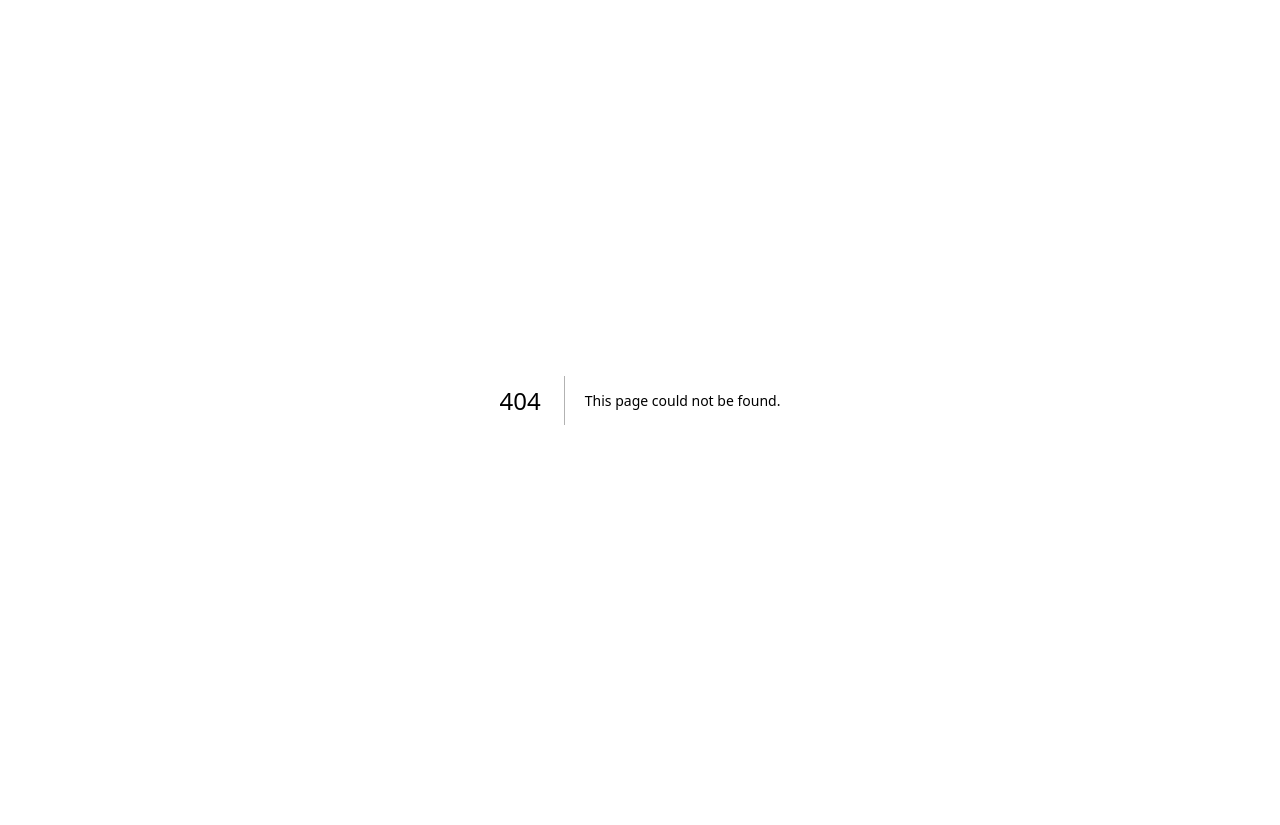
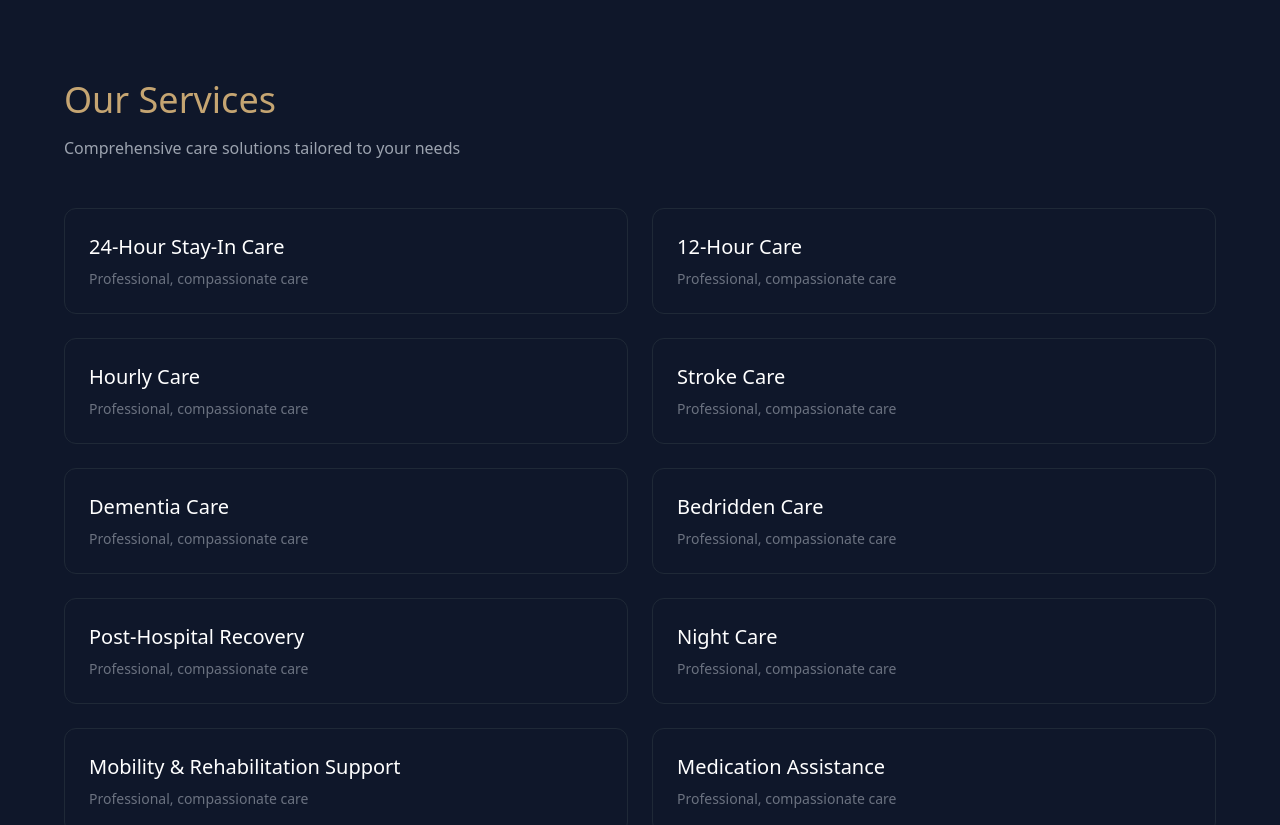
Before and after one commit to AurelionConcierge/aurelion-website, a Next.js app: page /services in a window 1280 px wide. Before the commit this address had no page. Shown: the top 825 px of the page. Before the commit the page ends 800 px from the top, so only its background shows below. Built offline with nearby package versions, Linux system fonts and the light colour scheme.

Commit message:
Create services.js

```diff
--- /dev/null
+++ b/pages/services.js
@@ -0,0 +1,38 @@
+import Link from 'next/link'
+
+const services = [
+  '24-Hour Stay-In Care',
+  '12-Hour Care',
+  'Hourly Care',
+  'Stroke Care',
+  'Dementia Care',
+  'Bedridden Care',
+  'Post-Hospital Recovery',
+  'Night Care',
+  'Mobility & Rehabilitation Support',
+  'Medication Assistance'
+]
+
+export default function Services() {
+  return (
+    <div className="min-h-screen bg-dark py-20 px-4">
+      <div className="max-w-6xl mx-auto">
+        <h1 className="text-4xl font-light mb-4 text-gold">Our Services</h1>
+        <p className="text-gray-400 mb-12">Comprehensive care solutions tailored to your needs</p>
+        <div className="grid md:grid-cols-2 gap-6">
+          {services.map((s, i) => (
+            <div key={i} className="border border-gray-800 p-6 rounded-xl hover:border-gold transition">
+              <h3 className="text-xl font-medium mb-2">{s}</h3>
+              <p className="text-gray-500 text-sm">Professional, compassionate care</p>
+            </div>
+          ))}
+        </div>
+        <div className="mt-12 text-center">
+          <Link href="/pricing" className="bg-gold text-dark px-8 py-4 rounded-full font-semibold">
+            View Transparent Pricing
+          </Link>
+        </div>
+      </div>
+    </div>
+  )
+}
```
